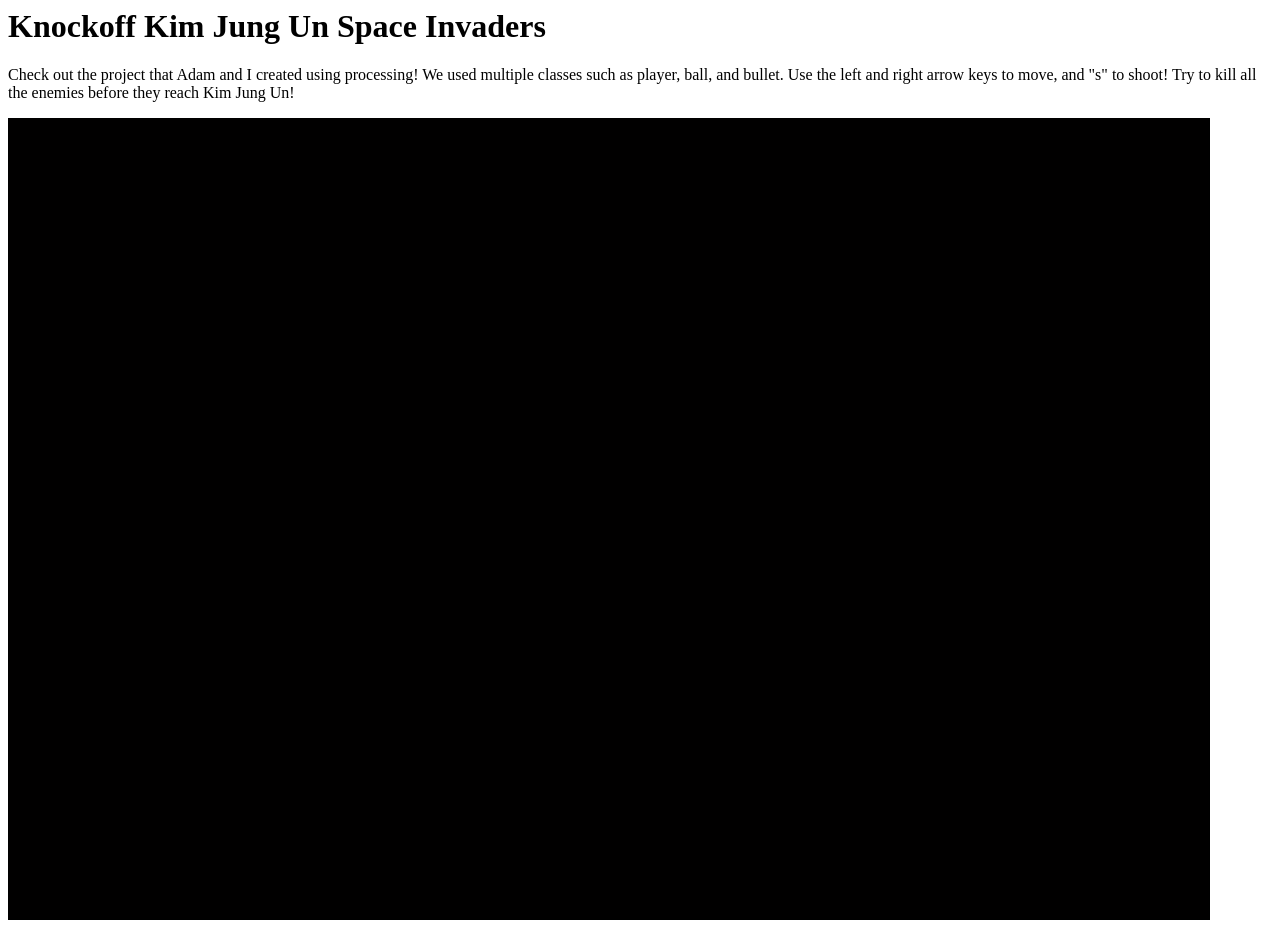
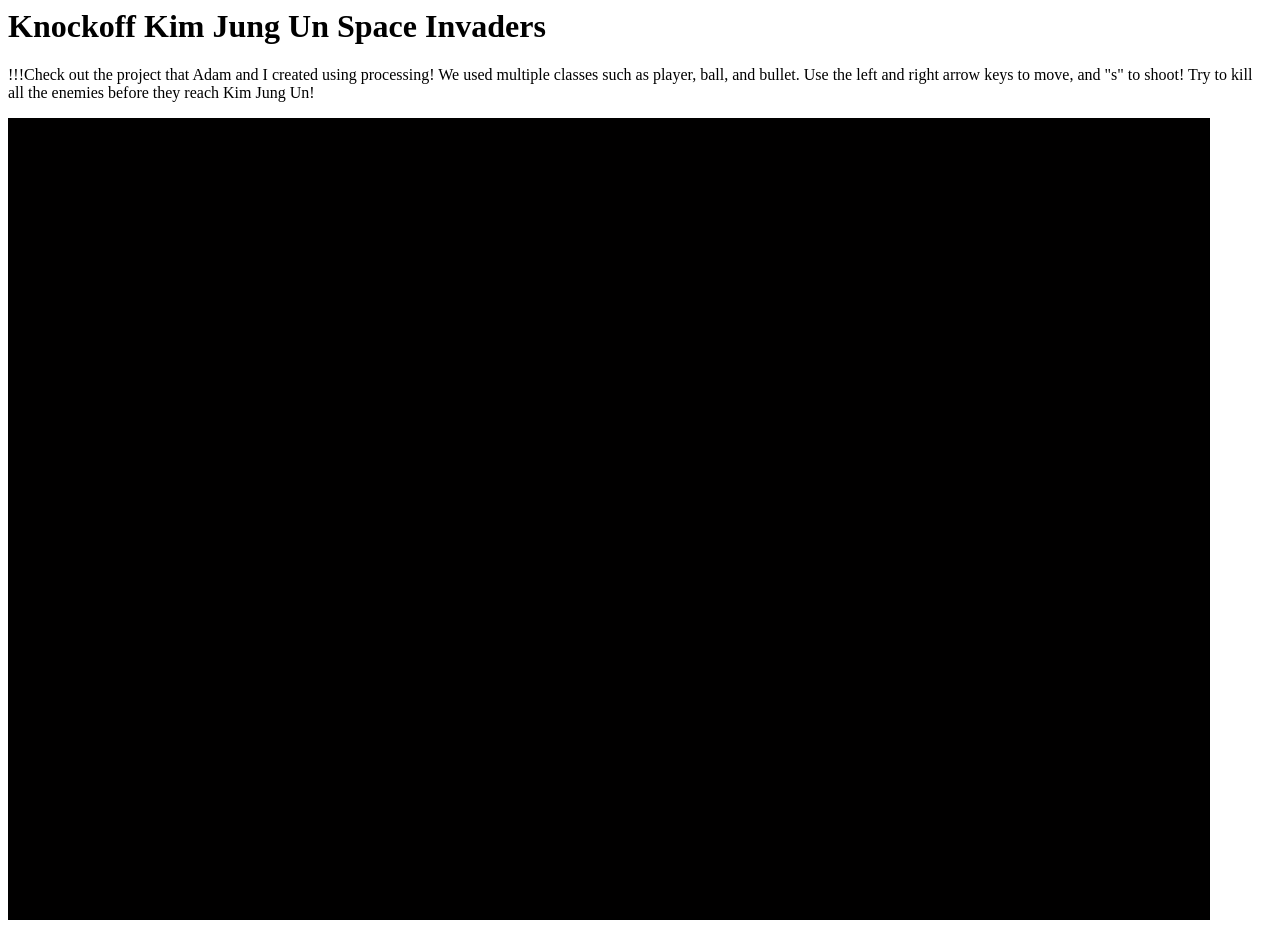
Before and after one commit to chrispak1/chrispak1.github.io, a plain HTML site: page index.html in a window 1280 px wide. Drawn offline with Linux system fonts and the light colour scheme.

Commit message:
Update index.html

```diff
--- a/index.html
+++ b/index.html
@@ -10,7 +10,7 @@
 
   <body>
     <h1>Knockoff Kim Jung Un Space Invaders</h1>
-    <p>Check out the project that Adam and I created using processing! We used multiple classes such as player, ball, and bullet. Use the left and right arrow keys to move, and "s" to shoot! Try to kill all the enemies before they reach Kim Jung Un!</p>
+    <p>!!!Check out the project that Adam and I created using processing! We used multiple classes such as player, ball, and bullet. Use the left and right arrow keys to move, and "s" to shoot! Try to kill all the enemies before they reach Kim Jung Un!</p>
 
     <script type="text/processing">
 
```
